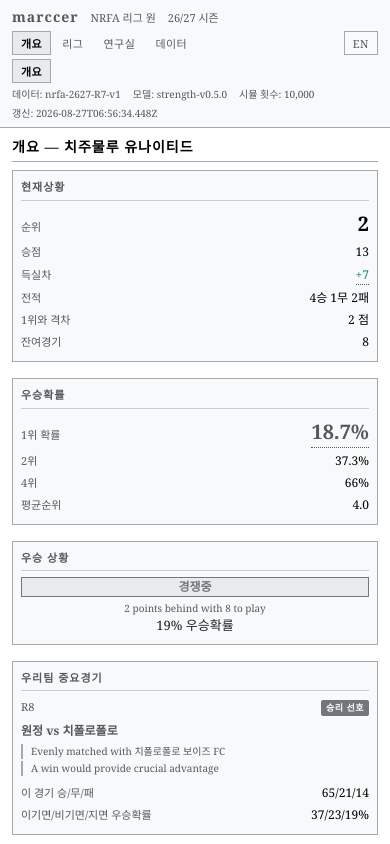
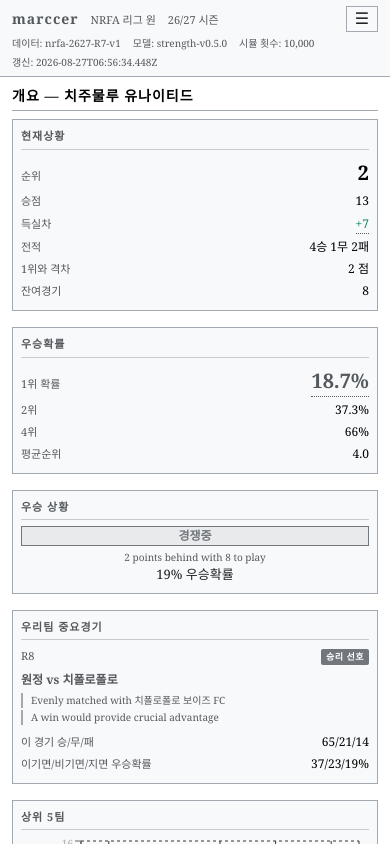
Before and after one commit to hjun1052/marccer, a React (Vite) app: page / in a window 390 px wide. Shown: the top 844 px of the page. Built offline with nearby package versions, Linux system fonts and the light colour scheme.

Commit message:
Replace always-visible mobile nav with hamburger drill-down menu
Top-right hamburger opens a slide-in panel: category list first, tap
one to drill into its tabs, tap a tab to jump and close. Matches the
"단계적" staged nav the user asked for instead of two stacked rows.

```diff
--- a/src/App.css
+++ b/src/App.css
@@ -455,10 +455,31 @@ input[type="range"]::-webkit-slider-thumb {
 .section-tabs-nav { display: none; gap: 2px; margin-bottom: 8px; flex-wrap: wrap; }
 .section-tabs-panel { display: block; }
 
-/* --- Mobile top nav (category -> subtab), hidden on desktop --- */
-.tab-nav-mobile { display: none; }
-.category-row { display: flex; gap: 2px; flex-wrap: wrap; margin-bottom: 4px; }
-.subtab-row { display: flex; gap: 2px; flex-wrap: wrap; margin-bottom: 4px; overflow-x: auto; }
+/* --- Mobile hamburger menu (hamburger -> category -> tab drill-down) --- */
+.hamburger-btn {
+  display: none; margin-left: auto;
+  background: transparent; border: 1px solid var(--border); color: var(--text);
+  font-size: 16px; line-height: 1; padding: 4px 8px; cursor: pointer;
+}
+.mobile-menu-overlay {
+  position: fixed; inset: 0; z-index: 1000;
+  background: rgba(0, 0, 0, 0.5);
+}
+.mobile-menu-panel {
+  position: absolute; top: 0; right: 0;
+  width: 220px; max-width: 80vw; max-height: 100vh; overflow-y: auto;
+  background: var(--bg-panel); border-left: 1px solid var(--border);
+  display: flex; flex-direction: column;
+}
+.mobile-menu-item {
+  display: block; width: 100%; text-align: left;
+  background: transparent; border: none; border-bottom: 1px solid var(--border-light);
+  color: var(--text); font-size: 12px; font-family: var(--mono);
+  padding: 10px 12px; cursor: pointer;
+}
+.mobile-menu-item:hover { background: var(--bg-hover); }
+.mobile-menu-item.active { color: var(--text-bright); background: var(--accent-dim); font-weight: 700; }
+.mobile-menu-back { color: var(--text-dim); font-weight: 700; }
 
 /* --- Responsive --- */
 @media (max-width: 1200px) {
@@ -475,7 +496,7 @@ input[type="range"]::-webkit-slider-thumb {
 
 @media (max-width: 768px) {
   .tab-nav { display: none; }
-  .tab-nav-mobile { display: block; }
+  .hamburger-btn { display: block; }
 
   .section-tabs-nav { display: flex; }
   .section-tabs-panel { display: none; }
--- a/src/App.tsx
+++ b/src/App.tsx
@@ -55,11 +55,10 @@ function App() {
   const { league, simulation, isLoading } = useData();
   const { lang, setLang, t } = useI18n();
 
-  const activeCategory: CategoryId = TABS.find((tab) => tab.id === activeTab)!.category;
-  const selectCategory = (cat: CategoryId) => {
-    const first = TABS.find((tab) => tab.category === cat);
-    if (first) setActiveTab(first.id);
-  };
+  // Mobile hamburger menu: closed -> category list -> tab list (drill-down).
+  const [mobileMenuOpen, setMobileMenuOpen] = useState(false);
+  const [mobileMenuCategory, setMobileMenuCategory] = useState<CategoryId | null>(null);
+  const closeMobileMenu = () => { setMobileMenuOpen(false); setMobileMenuCategory(null); };
 
   const renderPage = () => {
     switch (activeTab) {
@@ -89,6 +88,13 @@ function App() {
           <span className="app-name">marccer</span>
           <span className="app-league">{lang === 'en' ? (league.nameEn ?? league.name) : league.name}</span>
           <span className="app-season">{lang === 'en' ? (league.seasonNameEn ?? league.seasonName) : league.seasonName}</span>
+          <button
+            className="hamburger-btn"
+            onClick={() => setMobileMenuOpen((o) => !o)}
+            aria-label="Menu"
+          >
+            ☰
+          </button>
         </div>
         <nav className="tab-nav">
           {TABS.map(tab => (
@@ -108,37 +114,46 @@ function App() {
             {lang === 'ko' ? 'EN' : '한국어'}
           </button>
         </nav>
-        <nav className="tab-nav-mobile">
-          <div className="category-row">
+        {mobileMenuOpen && (
+          <div className="mobile-menu-overlay" onClick={closeMobileMenu}>
+            <div className="mobile-menu-panel" onClick={(e) => e.stopPropagation()}>
+              {mobileMenuCategory === null ? (
+                <>
                   {CATEGORIES.map((cat) => (
                     <button
                       key={cat.id}
-                className={`tab-btn ${activeCategory === cat.id ? 'active' : ''}`}
-                onClick={() => selectCategory(cat.id)}
+                      className="mobile-menu-item"
+                      onClick={() => setMobileMenuCategory(cat.id)}
                     >
-                {t(cat.label)}
+                      {t(cat.label)} ›
                     </button>
                   ))}
                   <button
-              className="tab-btn lang-toggle"
-              onClick={() => setLang(lang === 'ko' ? 'en' : 'ko')}
-              title="Switch language"
+                    className="mobile-menu-item"
+                    onClick={() => { setLang(lang === 'ko' ? 'en' : 'ko'); closeMobileMenu(); }}
                   >
                     {lang === 'ko' ? 'EN' : '한국어'}
                   </button>
-          </div>
-          <div className="subtab-row">
-            {TABS.filter((tab) => tab.category === activeCategory).map((tab) => (
+                </>
+              ) : (
+                <>
+                  <button className="mobile-menu-item mobile-menu-back" onClick={() => setMobileMenuCategory(null)}>
+                    ‹ {t(CATEGORIES.find((c) => c.id === mobileMenuCategory)!.label)}
+                  </button>
+                  {TABS.filter((tab) => tab.category === mobileMenuCategory).map((tab) => (
                     <button
                       key={tab.id}
-                className={`tab-btn ${activeTab === tab.id ? 'active' : ''}`}
-                onClick={() => setActiveTab(tab.id)}
+                      className={`mobile-menu-item ${activeTab === tab.id ? 'active' : ''}`}
+                      onClick={() => { setActiveTab(tab.id); closeMobileMenu(); }}
                     >
                       {t(tab.label)}
                     </button>
                   ))}
+                </>
+              )}
             </div>
-        </nav>
+          </div>
+        )}
         <div className="app-meta">
           <span>{t('Data')}: {league.dataVersion}</span>
           <span>{t('Model')}: {league.modelVersion}</span>
```
Lines whose indentation alone changed are shown as unchanged.
